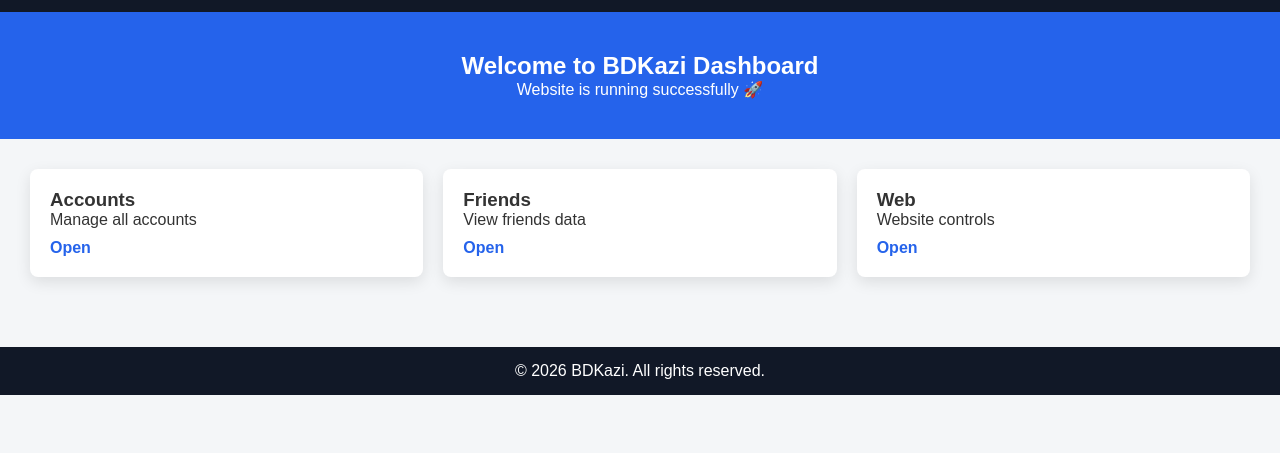
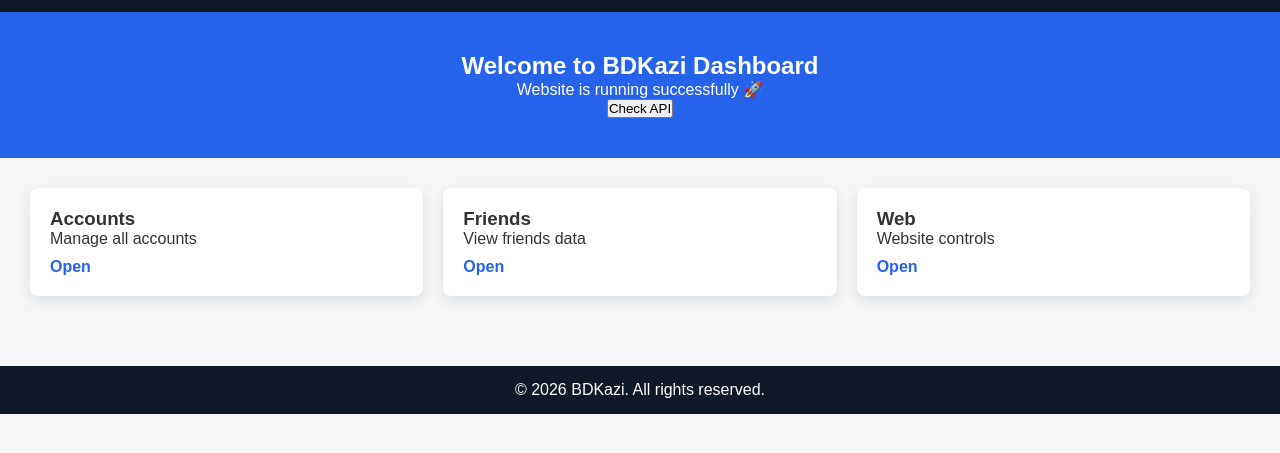
Before and after one commit to bdyeamin55-prog/BDyamin10, a plain HTML site: page index.html in a window 1280 px wide. Shown: the part 55-508 px from the top of the page. Drawn offline with Linux system fonts and the light colour scheme.

Commit message:
index.html

```diff
--- a/index.html
+++ b/index.html
@@ -1,9 +1,9 @@
 <!DOCTYPE html>
 <html lang="en">
 <head>
-  <meta charset="UTF-8" />
-  <meta name="viewport" content="width=device-width, initial-scale=1.0"/>
+  <meta charset="UTF-8">
   <title>BDKazi | Dashboard</title>
+  <meta name="viewport" content="width=device-width, initial-scale=1.0">
   <link rel="stylesheet" href="style.css">
 </head>
 <body>
@@ -23,6 +23,10 @@
   <section class="hero">
     <h2>Welcome to BDKazi Dashboard</h2>
     <p>Website is running successfully 🚀</p>
+
+    <!-- API Test -->
+    <button onclick="loadAPI()">Check API</button>
+    <p id="result"></p>
   </section>
 
   <!-- Cards -->
@@ -51,5 +55,19 @@
     <p>© 2026 BDKazi. All rights reserved.</p>
   </footer>
 
+  <!-- API Script -->
+  <script>
+    function loadAPI() {
+      fetch("https://bdkaziapi-9.vercel.app/api")
+        .then(response => response.text())
+        .then(data => {
+          document.getElementById("result").innerText = data;
+        })
+        .catch(error => {
+          document.getElementById("result").innerText = "API Error ❌";
+        });
+    }
+  </script>
+
 </body>
 </html>
```
